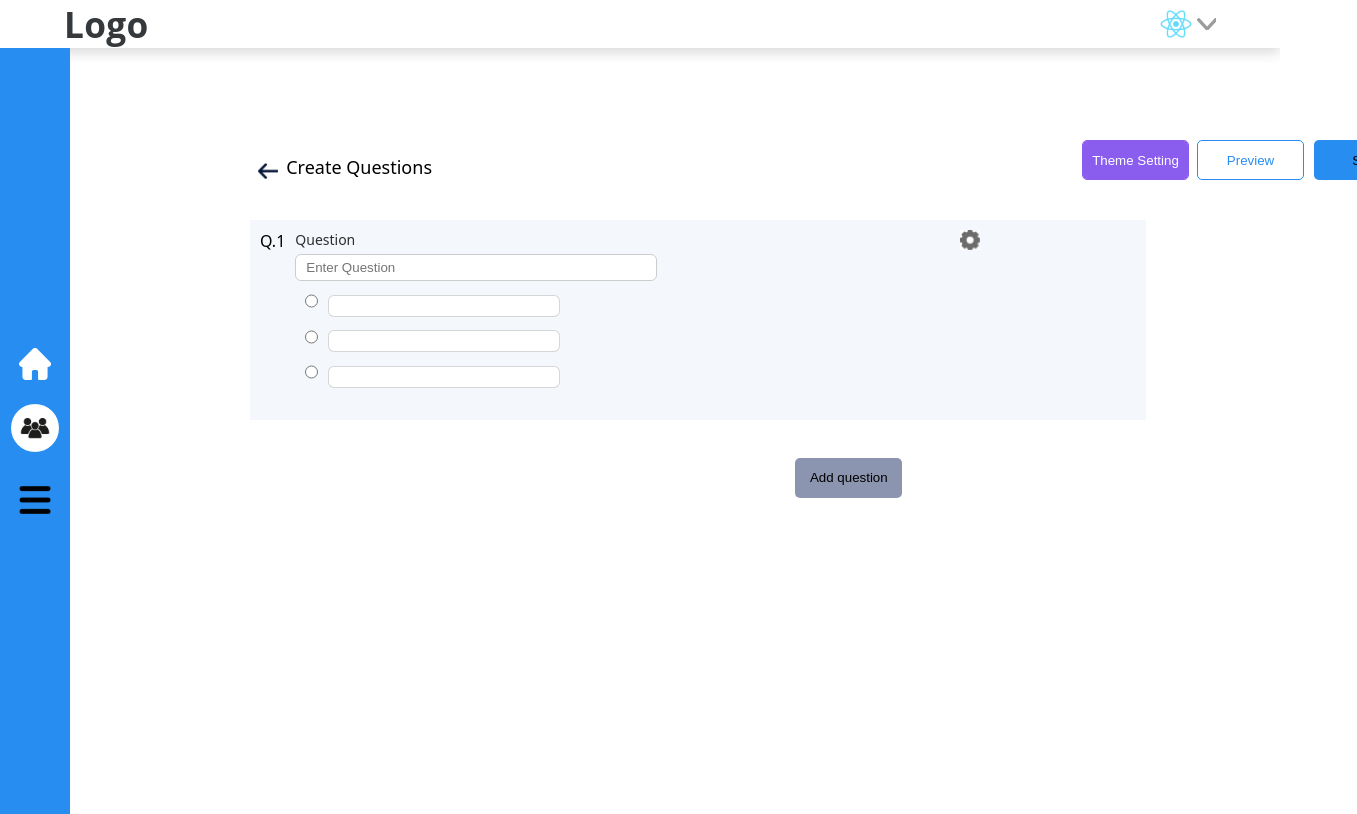
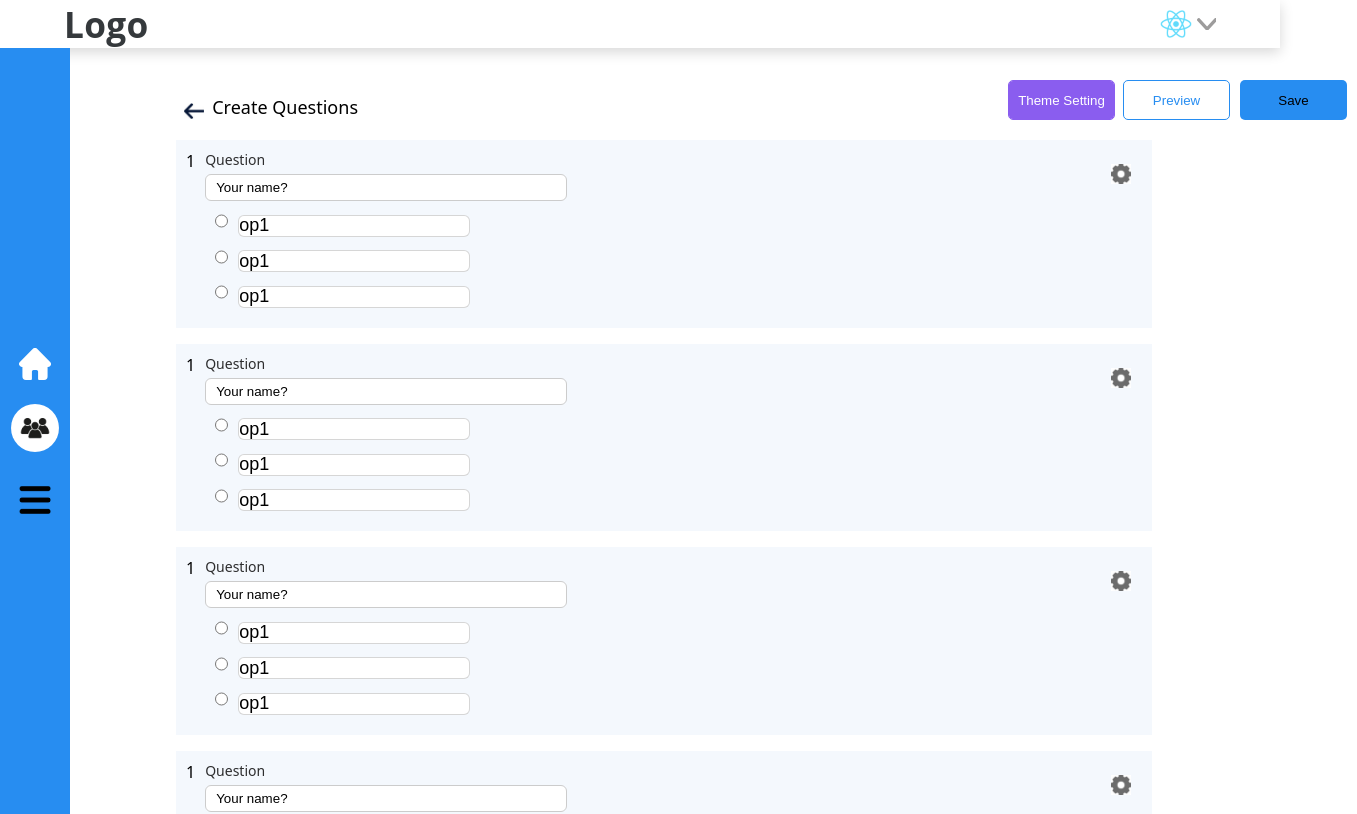
Before and after one commit to shubham34rathod/Project_Survey, a React (Create React App) app in the folder FrontEnd/: page /list-survey/create/questions in a window 1280 px wide. Shown: the top 814 px of the page, 1357 px wide, since content can reach past the window. Built offline with nearby package versions, Linux system fonts and the light colour scheme.

Commit message:
Added add question functionality

```diff
--- a/FrontEnd/src/Pages/AddQuiz.js
+++ b/FrontEnd/src/Pages/AddQuiz.js
@@ -2,61 +2,86 @@ import React, { useState } from "react";
 import Header from "./Header";
 import Sidebar from "./Sidebar";
 import left_arrow from "../images/left-arrow.jpg"
-import settings from "../images/gear.jpg"
+
 import '../styles/addQuiz.css'
 import { useNavigate } from "react-router-dom";
 
 import Theme from "./Theme";
-import close from '../images/close-_1_.jpg'
+import Question from "./Question";
 
 
+// let questions1 = [{
+//     qno: 1,
+//     question: "Your name?",
+//     choices: "op1"
+// },
+// {
+//     qno: 1,
+//     question: "Your name?",
+//     choices: "op1"
+// },
+// {
+//     qno: 1,
+//     question: "Your name?",
+//     choices: "op1"
+// },
+// {
+//     qno: 1,
+//     question: "Your name?",
+//     choices: "op1"
+// }]
 
 
 function AddQuiz() {
-    // let [tgl,tglChange]=useState(false)
-    let [model, setModel] = useState(false)
-    let [opacity, updateOpacity] = useState(5)
-    let [show, change] = useState(false);
-    // console.log(prop.style);
-    function fn() {
-        if (show === false) {
-            change(true)
+    const [themeToggle, setThemeToggle] = useState(false)
+    const [questions, setQuestions] = useState([{
+        qno: 1,
+        question: "Your name?",
+        choices: "op1"
+    },
+    {
+        qno: 1,
+        question: "Your name?",
+        choices: "op1"
+    },
+    {
+        qno: 1,
+        question: "Your name?",
+        choices: "op1"
+    },
+    {
+        qno: 1,
+        question: "Your name?",
+        choices: "op1"
+    }])
+    // const toggleTh=()=>{
+    //     setThemeToggle(false)
+    // }
+    // function PopUp() {
+    //     return <>
+    //         <Theme></Theme>
+    //     </>
+    // }
+    //opacity: 0.1;
+    const setQ=()=>{
+        setQuestions(prevq=>([
+            ...prevq,
+            {
+                qno: 1,
+                question: "Your name?",
+                choices: "op1"
             }
-        else {
-            change(false)
+        ]))
     }
-    }
-
-    function toggle() {
-        if (model === false) {
-            setModel(true)
-            updateOpacity(0.0)
-        }
-        else {
-            setModel(false)
-            updateOpacity(5)
-        }
-
-    }
-
-    function PopUp() {
-        return <>
-            <Theme></Theme>
-        </>
-    }
-    //opacity: 0.1;
     const navigate = useNavigate();
+    console.log("render");
     return <>
         <Header></Header>
         <Sidebar></Sidebar>
-        <div className="g_parent">
-            <div style={{ position: "fixed", bottom: "100px", left: "500px" }}>
-                {model &&
-                    <div className="popup">
-                        <PopUp></PopUp>
-                    </div>
-                }
-            </div>
+
+
+           <div className="create-question">
+            <div>
            <div className="s_parent1">
                 <div className="s_child1">
                     <div className="rec1">
@@ -66,7 +91,7 @@ function AddQuiz() {
                         <p className="create">Create Questions</p>
                     </div>
                     <div className="rec2">
-                        <button className="theme_btn" onClick={toggle}>Theme Setting</button>
+                        <button className="theme_btn" onClick={() =>{setThemeToggle(true)}}>Theme Setting</button>
                         <button onClick={() => {
                             navigate('/list-survey/create/questions/preview')
                         }} className="preview">Preview</button>
@@ -77,61 +102,24 @@ function AddQuiz() {
 
                 </div>
             </div>
-            <div className="s_parent2" style={{ opacity: opacity }} >
-                <div className="list">
-                    <ul className="ul">
-                        <li>Q.1</li>
-                    </ul>
             </div>
-                <div className="que">
-                    <div>
-                        <label for="que" style={{ color: "#2D2D2E" }}>Question</label><br />
-                        <input type="text" id="que" name="que" className="que_input" placeholder="Enter Question" />
-                    </div>
-                    <div className="options">
-                        <div className="que_box">
-                            <input type="radio" name="option" id="option" />
-                            {/* <label for="option" className="label">Option1</label> */}
-                            <input type="text" className="label" />
-                        </div>
-                        <div className="que_box">
-                            <input type="radio" name="option" id="option" />
-                            {/* <label for="option" className="label">Option1</label> */}
-                            <input type="text" className="label" />
+
+                {questions.map(item => {
+                    return <Question data={item} />
+                })}
+                <button onClick={setQ} className="add_que">Add question</button>
 
            </div>
-                        <div className="que_box">
-                            <input type="radio" name="option" id="option" />
-                            {/* <label for="option" className="label">Option1</label> */}
-                            <input type="text" className="label" />
 
-                        </div>
-                        <button className="add_que">Add question</button>
-                    </div>
-                </div>
-                <div className="s_parent3">
-                    <img src={settings} alt="settings" className="settings" onClick={fn} />
-                    {show &&
-                        <div className="float_box">
-                            <div>
-                                <img src={close} alt="close" className="close_tag" />
-                                <p style={{ fontSize: "12px", marginBottom: "5px" }}>Question Type</p>
-                                <select className="select">
-                                    <option defaultChecked disabled>Select</option>
-                                    <option>Multiple Choice</option>
-                                </select>
-                            </div>
+           <div style={{ position: "fixed", bottom: "100px", left: "500px" }}>
+                {themeToggle &&
+                    <div className="popup">
+                        <Theme></Theme>
                     </div>
                 }
-                    {/* {model &&
-                        <div className="popup">
-                           <PopUp></PopUp>
-                        </div>
-                     }  */}
-                </div>
             </div>
 
-        </div>
+
     </>
 }
 
--- /dev/null
+++ b/FrontEnd/src/Pages/Question.js
@@ -0,0 +1,69 @@
+import React, { useState } from "react";
+import settings from "../images/gear.jpg"
+import close from '../images/close-_1_.jpg'
+import '../styles/addQuiz.css'
+
+export default function Question({data}){
+    const [toggle, setToggle] = useState(false)
+    // const [question, setQuestion] = useState({
+    //     question: "",
+    //     choices: []
+    // })
+    // const getQuestion = (e) =>{
+    //     setQuestion(prevQuestion=>({
+    //         ...prevQuestion,
+    //         question: `${e.target.value}`
+    //     }))
+    // }
+    return<>
+        <div className="s_parent2" >
+                <div className="list">
+                    <ul className="ul">
+                        <li>{data.qno}</li>
+                    </ul>
+                </div>
+                <div className="que">
+                    <div>
+                        <label for="que" style={{ color: "#2D2D2E" }}>Question</label><br />
+                        <input type="text" id="que"  name="que" value={ data.question} className="que_input" placeholder="Enter Question" />
+                    </div>
+                    <div className="options">
+                        <div className="que_box">
+                            <input type="radio" name="option" id="option" />
+                            {/* <label for="option" className="label">Option1</label> */}
+                            <input type="text" value={data.choices}  className="label" />
+                        </div>
+                        <div className="que_box">
+                            <input type="radio" name="option" id="option" />
+                            {/* <label for="option" className="label">Option1</label> */}
+                            <input type="text" value={data.choices}  className="label" />
+                        </div>
+                        <div className="que_box">
+                            <input type="radio" name="option" id="option" />
+                            {/* <label for="option" className="label">Option1</label> */}
+                            <input type="text" value={data.choices}  className="label" />
+                        </div>
+
+                    </div>
+                </div>
+                <div className="s_parent3">
+                    <img src={settings} alt="settings" className="settings" onClick={()=>{setToggle(true)}} />
+                    {toggle &&
+                        <div className="float_box">
+                            <div>
+
+                                <p style={{ fontSize: "12px", marginBottom: "5px" }}>Question Type</p>
+                                <select className="select">
+                                    <option defaultChecked disabled>Select</option>
+                                    <option>Multiple Choice</option>
+                                </select>
+                            </div>
+                            <img src={close} onClick={()=>{setToggle(false)}} alt="close" className="close_tag" />
+
+                        </div>
+                    }
+                </div>
+            </div>
+
+    </>
+}
--- a/FrontEnd/src/router/AppRouter.js
+++ b/FrontEnd/src/router/AppRouter.js
@@ -6,6 +6,7 @@ import Register from '../Pages/Register';
 import SurveyList from '../Pages/SurveyList';
 import PreviewSurvey from '../Pages/PreviewSurvey';
 import AddQuiz from '../Pages/AddQuiz';
+import Question from '../Pages/Question';
 
 export default function AppRouter(){
     return<>
@@ -20,5 +21,7 @@ export default function AppRouter(){
                 <Route path='*' element={<SignIn/>}/>
             </Routes>
         </BrowserRouter>
+
     </>
+
 }
--- a/FrontEnd/src/styles/addQuiz.css
+++ b/FrontEnd/src/styles/addQuiz.css
@@ -1,3 +1,6 @@
+.width{
+    width: fit-content;
+}
 .g_parent{
     width: 70%;
     float: right;
@@ -7,6 +10,13 @@
     /* opacity:0.1; */
 
     /* border: 1px solid; */
+}
+
+.create-question{
+    position: absolute;
+    top: 5rem;
+    left: 11rem;
+
 }
 .s_parent1{
     width: 100%;
@@ -66,13 +76,14 @@
     border-radius: 5px;
 }
 .s_parent2{
-    width: 70%;
-    height: 200px;
+    width: 61rem;
     /* border: 1px solid; */
-    position: fixed;
-    top: 220px;
+    position: relative;
     display: flex;
+    justify-content: space-between;
     background-color: #F4F8FD;
+    margin-bottom: 1rem;
+    height: fit-content;
 
 }
 .ul{
@@ -84,6 +95,11 @@
 .que{
     margin: 10px;
     font-size: 14px;
+    margin-right: 34rem;
+}
+.s_parent3{
+    width: fit-content;
+    position: relative;
 }
 .que_input{
     border: 1px solid #CCCCCC;
@@ -122,16 +138,17 @@
     border-radius: 5px;
 }
 .settings{
+    top: 0;
+    right: 0;
     width: 20px;
-    position: fixed;
-    right: 300px;
-    top: 230px;
+    margin: 1.5rem 1.5rem 0 0;
 }
 .close_tag{
+    position: absolute;
     width: 10px;
-    position: fixed;
-    right: 300px;
-    top: 270px;
+    float: right;
+    right: 1rem;
+    top: 1rem;
 }
 .select{
     border: 1px solid #2A86C7;
@@ -140,17 +157,28 @@
     color: #2A86C7;
 }
 .float_box{
+    position: absolute;
     width: 180px;
     height: 80px;
     border: 1px solid;
     display: flex;
-    justify-content: center;
+    justify-content: space-between;
     align-items: center;
-    position: fixed;
-    right: 280px;
-    top:260px;
+    z-index: 3;
+    top: 0;
+    right: .3rem;
     background: #FFFFFF 0% 0% no-repeat padding-box;
     box-shadow: 0px 3px 6px #00000029;
     border: 1px solid #E3E3E3;
 
 }
+.float_box>div{
+    margin: .5rem;
+}
+
+
+.close_tag:hover{
+    cursor: pointer;
+    transition: transform .2s;
+    transform: scale(1.2);
+}
--- a/FrontEnd/src/styles/header.css
+++ b/FrontEnd/src/styles/header.css
@@ -53,6 +53,9 @@
     padding: 0 .7rem;
     box-sizing: border-box;
     min-height: 100%;
+  position: fixed;
+  z-index: 1;
+
 }
 
 .sidenav div {
--- a/FrontEnd/src/styles/theme.css
+++ b/FrontEnd/src/styles/theme.css
@@ -5,7 +5,7 @@
 
 .transparent-back{
     position: absolute;
-    z-index: -9;
+    z-index: 12;
     background-color: rgb(43, 54, 65,.4);
     width: 100vw;
     height: 100vh;
```
Lines whose indentation alone changed are shown as unchanged.
